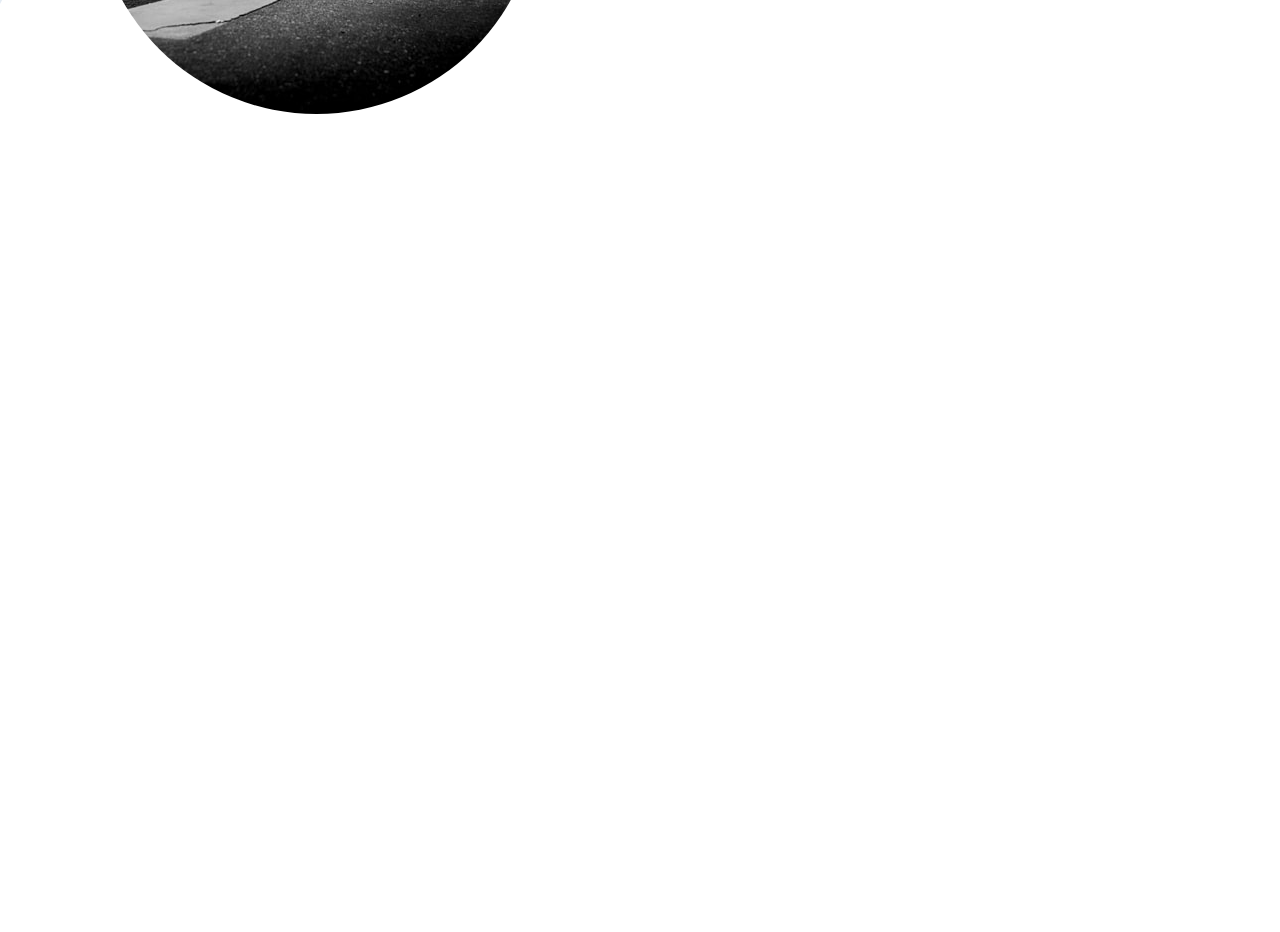
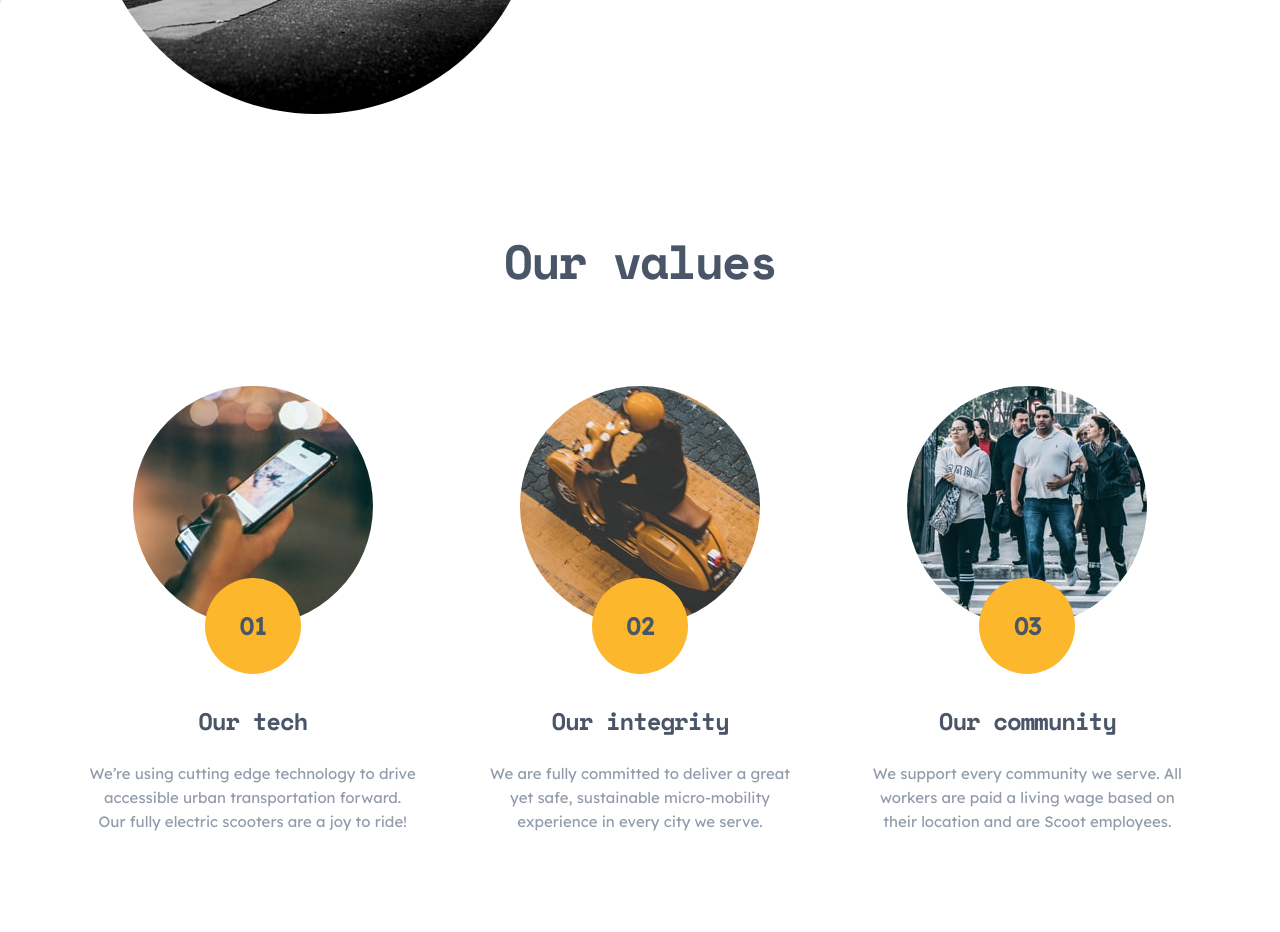
Before and after one commit to bilasheebytes/scoot, a website built with Vite: page about.html in a window 1280 px wide. Shown: the part 1325-2257 px from the top of the page. Before the commit the page ends 1560 px from the top, so only its background shows below. Built offline with nearby package versions, Linux system fonts and the light colour scheme; a script that the page names is missing.

Commit message:
values done

```diff
--- a/about.html
+++ b/about.html
@@ -160,6 +160,57 @@
           />
         </article>
       </section>
+      <section class="value wrapper">
+        <h2 class="value__headline">Our values</h2>
+        <div class="value__grid">
+          <article class="value__item">
+            <img
+              class="value__image"
+              src="/src/assets/images/our-tech.jpg"
+              alt="person holding a smartphone scrolling through a mobile app"
+              width="240"
+              height="240"
+            />
+            <div class="value__number">01</div>
+            <h3 class="value__title">Our tech</h3>
+            <p class="value__desc">
+              We’re using cutting edge technology to drive accessible urban
+              transportation forward. Our fully electric scooters are a joy to
+              ride!
+            </p>
+          </article>
+          <article class="value__item">
+            <img
+              class="value__image"
+              src="/src/assets/images/our-integrity.jpg"
+              alt="rider wearing a yellow helmet driving a yellow motor scooter on a street"
+              width="240"
+              height="240"
+            />
+            <div class="value__number">02</div>
+            <h3 class="value__title">Our integrity</h3>
+            <p class="value__desc">
+              We are fully committed to deliver a great yet safe, sustainable
+              micro-mobility experience in every city we serve.
+            </p>
+          </article>
+          <article class="value__item">
+            <img
+              class="value__image"
+              src="/src/assets/images/our-community.jpg"
+              alt="group of diverse pedestrians walking across a city crosswalk"
+              width="240"
+              height="240"
+            />
+            <div class="value__number">03</div>
+            <h3 class="value__title">Our community</h3>
+            <p class="value__desc">
+              We support every community we serve. All workers are paid a living
+              wage based on their location and are Scoot employees.
+            </p>
+          </article>
+        </div>
+      </section>
     </main>
     <script type="module" src="/src/js/script.js"></script>
   </body>
--- a/src/scss/components/_index.scss
+++ b/src/scss/components/_index.scss
@@ -2,5 +2,6 @@
 @forward "header";
 @forward "banner";
 @forward "feature";
+@forward "value";
 @forward "cta";
 @forward "footer";
--- /dev/null
+++ b/src/scss/components/_value.scss
@@ -0,0 +1,56 @@
+@use "../abstracts/" as *;
+
+.value {
+  text-align: center;
+
+  &__headline {
+    color: $dark-navy;
+  }
+
+  &__grid {
+    display: grid;
+    grid-template-columns: 1fr;
+    justify-items: center;
+    align-items: center;
+    gap: rem(52);
+    padding-block: rem(64);
+
+    @include breakpoint-up(large) {
+      grid-template-columns: repeat(3, 1fr);
+      padding-block: rem(98);
+    }
+  }
+
+  &__item {
+    display: grid;
+    justify-items: center;
+    align-items: center;
+  }
+
+  &__image {
+    border-radius: 50%;
+  }
+
+  &__number {
+    display: grid;
+    place-items: center;
+    width: rem(96);
+    height: rem(96);
+    font-size: $font-md;
+    font-weight: 700;
+    color: $dark-navy;
+    background: $yellow;
+    border-radius: 50%;
+    translate: 0 -50%;
+  }
+
+  &__title {
+    margin-block: rem(-14) rem(28);
+    color: $dark-navy;
+  }
+
+  &__desc {
+    max-width: 55ch;
+    color: $dim-grey;
+  }
+}
```
